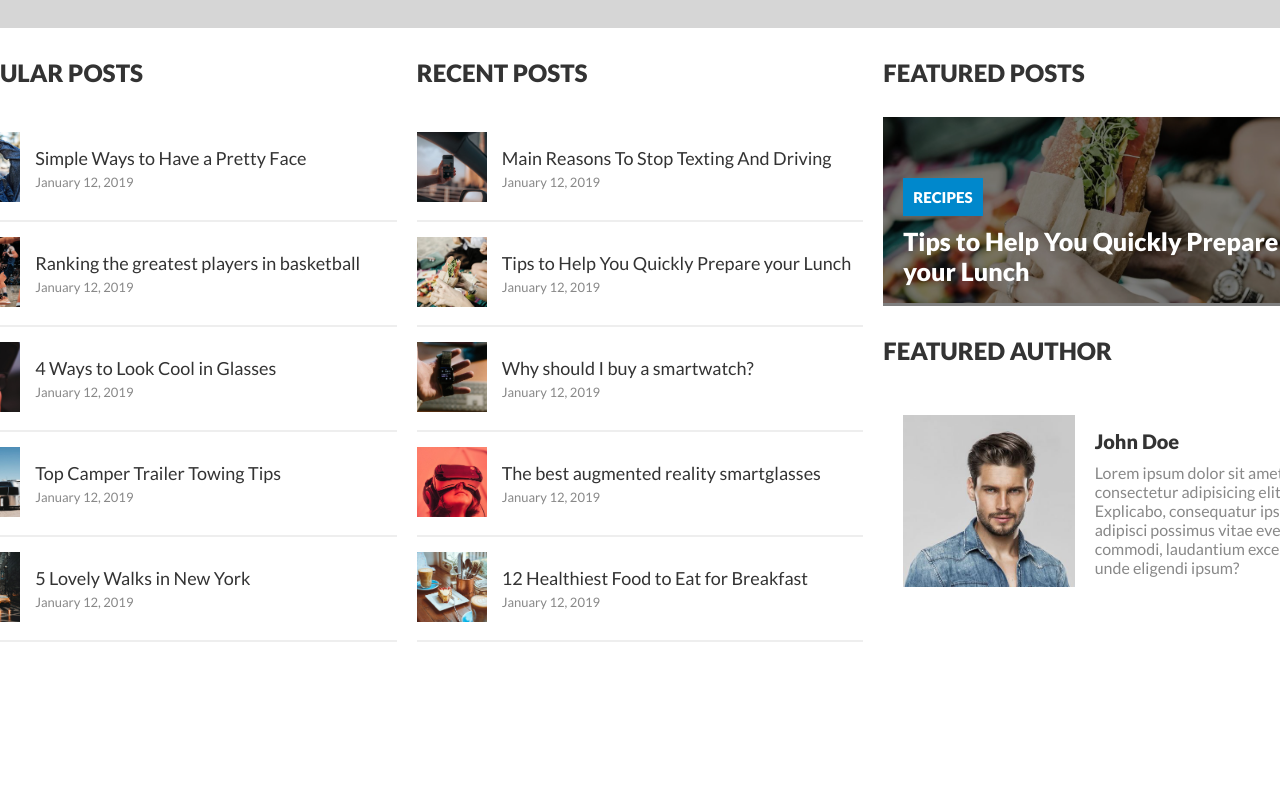
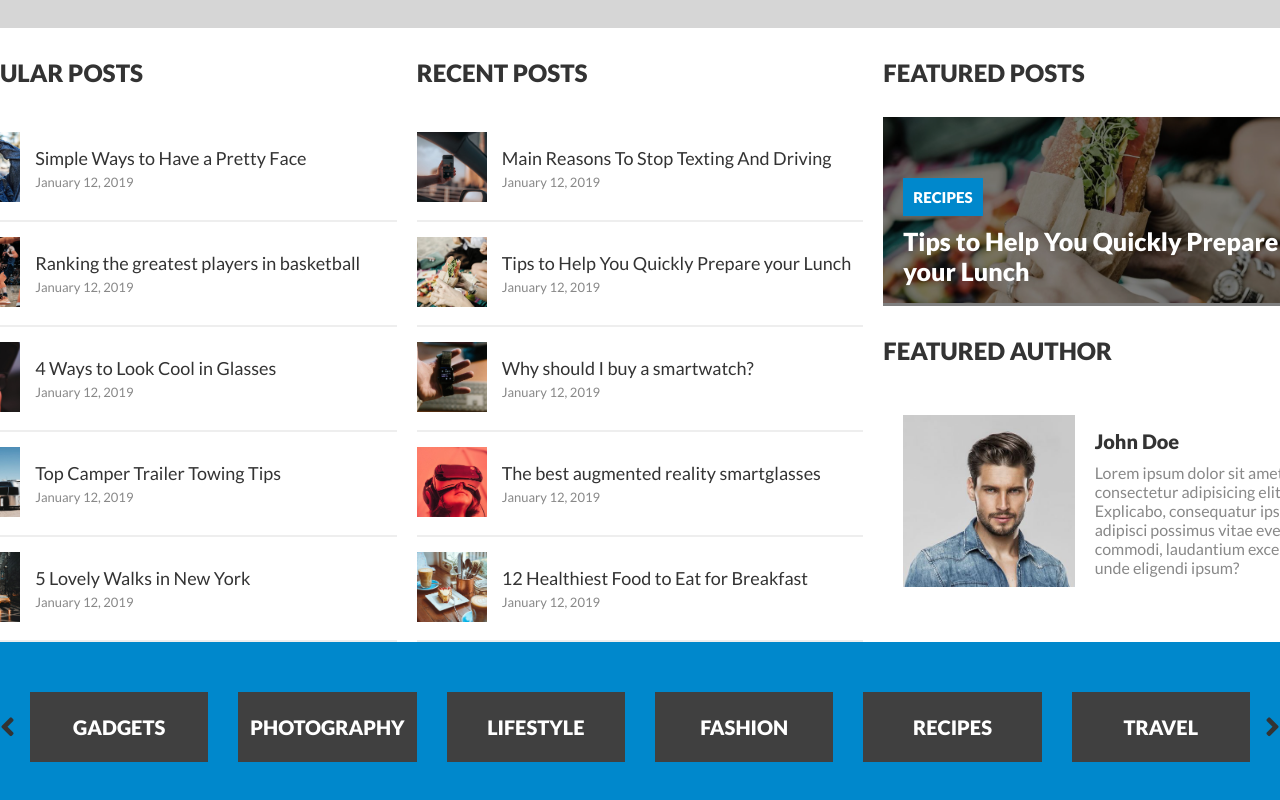
Before and after one commit to LorenzoBuongiorno/proj-html-vuejs, a Vue app: page / in a window 1280 px wide. Shown: the part 842-1642 px from the top of the page. Before the commit the page ends 1484 px from the top, so only its background shows below. Built offline with nearby package versions, Linux system fonts and the light colour scheme.

Commit message:
added category scroll bar

```diff
--- a/src/components/MainBox.vue
+++ b/src/components/MainBox.vue
@@ -27,7 +27,18 @@
           </div>
         </div>
       </div>
-      <div class="category"></div>
+      <div class="category flex-just-center">
+        <div class="row">
+          <div><i class="fas fa-angle-left"></i></div>
+          <button>GADGETS</button>
+          <button>PHOTOGRAPHY</button>
+          <button>LIFESTYLE</button>
+          <button>FASHION</button>
+          <button>RECIPES</button>
+          <button>TRAVEL</button>
+          <div><i class="fas fa-angle-right"></i></div>
+        </div>
+      </div>
       <div class="latest-socials"></div>
       <div class="main-content"></div>
     </div>
@@ -52,6 +63,7 @@ export default {
 </script>
 
 <style lang="scss">
+@import '@/style/variables.scss';
 .jumbotron{
   background-color: #d6d6d6;
   .card{
@@ -74,4 +86,27 @@ export default {
     color: #333;
   }
 }
+.category{
+  background-color: $main-blue-color;
+  .row{
+    display: flex;
+    justify-content: space-between;
+    align-items: center;
+    i{
+      font-size: 30px;
+      color: #333;
+    }
+    button{
+      border: 0px;
+      background-color: #404040;
+      color: $light-color;
+      font-weight: 900;
+      font-size: 20px;
+      width: calc(100% / 6 - 30px);
+      height: 70px;
+      margin: 50px 15px;
+      cursor: pointer;
+    }
+  }
+}
 </style>
```
